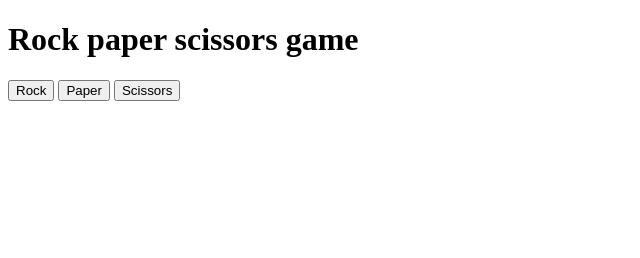
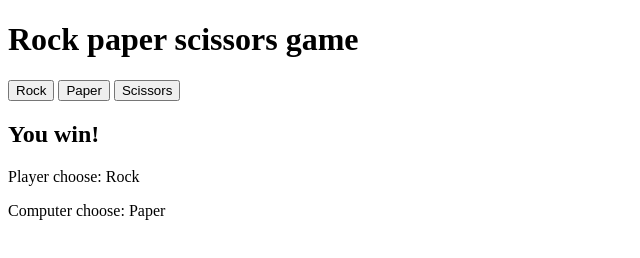
Before and after one commit to SatNarayanSah/Rock-paper-scissor-game, a plain HTML site: page rockpapaerscissors/index.html in a window 1280 px wide. Both pictures are taken after a click on the button "Rock". Shown: the whole page, without its empty margins (0-640 px from the left). Drawn offline with Linux system fonts and the light colour scheme.

Commit message:
rock paper sciossors game complete

```diff
--- a/rockpapaerscissors/index.html
+++ b/rockpapaerscissors/index.html
@@ -8,10 +8,16 @@
   <body>
     <div>
       <h1>Rock paper scissors game</h1>
-      <button>Rock</button>
-      <button>Paper</button>
-      <button>Scissors</button>
+      <button class="choose" onclick="{playGame('Rock')}" id="rock">Rock</button>
+      <button class="choose" onclick="{playGame('Paper')}" id="paper">Paper</button>
+      <button class="choose" onclick="{playGame('Sciossors')}" id="scissors">
+        Scissors
+      </button>
     </div>
+    <h2 id="result">Choose an option!</h2>
+    <p>Player choose: <span id="playerScore">0</span></p>
+    <p>Computer choose: <span id="computerScore">0</span></p>
+
     <script src="script.js"></script>
   </body>
 </html>
--- a/rockpapaerscissors/script.js
+++ b/rockpapaerscissors/script.js
@@ -0,0 +1,35 @@
+let playerMoveShow = document.querySelector('#playerScore');
+let computerMoveShow = document.querySelector('#computerScore');
+let showResult = document.querySelector('#result');
+
+function playGame(playerMove) {
+  let randomNumber = Math.random();
+  let computerMove = "";
+
+  if (randomNumber > 0 && randomNumber < 1 / 3) {
+    computerMove = "Rock";
+  } else if (randomNumber > 1 / 3 && randomNumber < 2 / 3) {
+    computerMove = "Paper";
+  } else {
+    computerMove = "Scissors";
+  }
+
+  computerMoveShow.innerHTML = computerMove;
+  playerMoveShow.innerHTML = playerMove;
+
+  let result = '';
+
+  if (computerMove.toLowerCase() === playerMove.toLowerCase()) {
+    result = 'It\'s a tie!';
+  } else if (
+    (computerMove === "Rock" && playerMove === "scissors") ||
+    (computerMove === "Paper" && playerMove === "rock") ||
+    (computerMove === "Scissors" && playerMove === "paper")
+  ) {
+    result = 'You lose!';
+  } else {
+    result = 'You win!';
+  }
+
+  showResult.innerHTML = result;
+}
```
